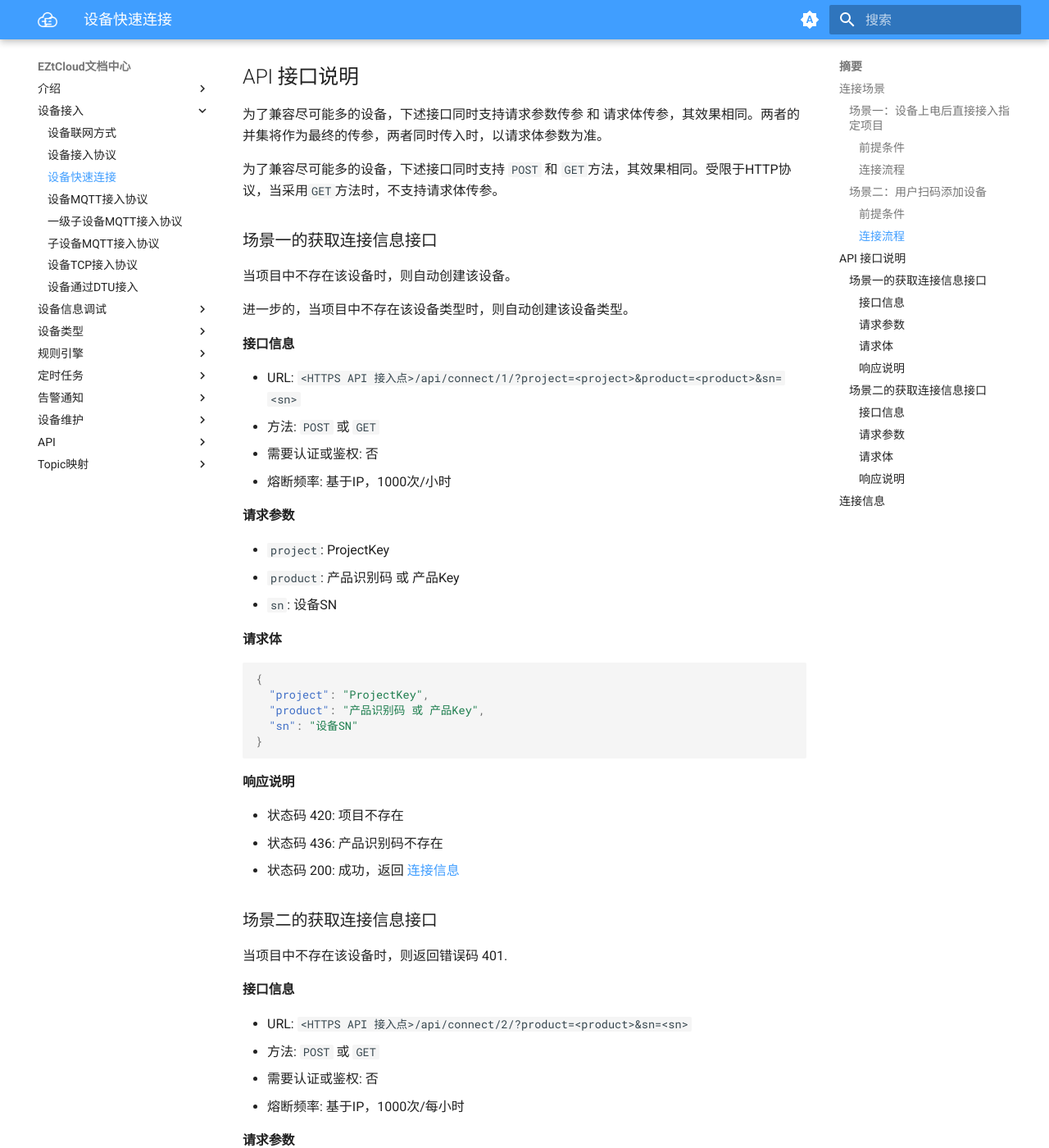
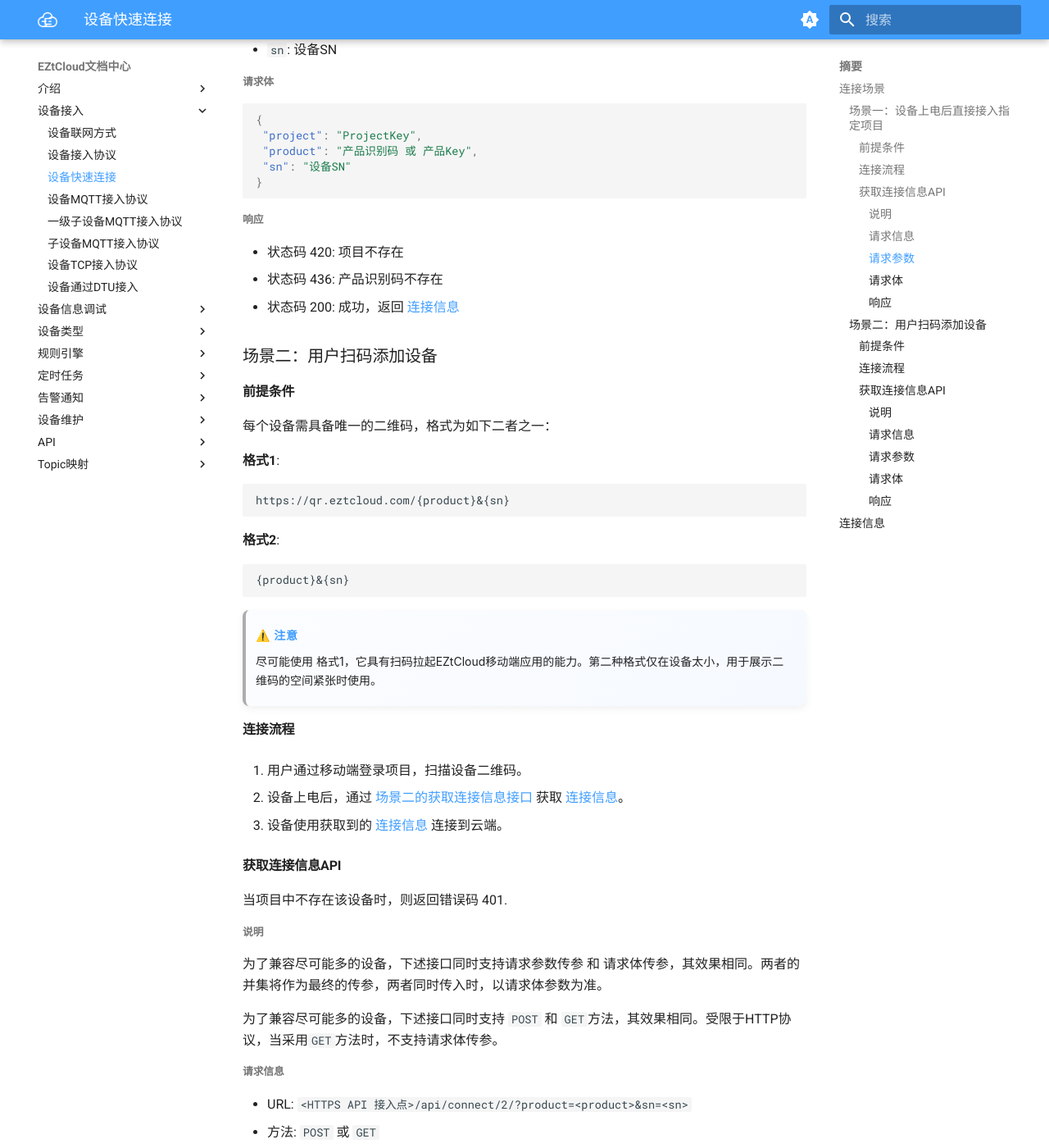
Before and after one commit to children1987/children1987, an MkDocs documentation site: the page built from docs/设备快速连接.md, in a window 1280 px wide and 1400 px high, scrolled down 1543 px. Shown: the whole window at 82% size. Built offline with MkDocs 1.6.1 and Material for MkDocs 9.7.7, drawn with Linux system fonts in a browser that asks for light colours; some of the changed text lies outside the part shown.

Commit message:
文档优化

````diff
--- a/docs/设备快速连接.md
+++ b/docs/设备快速连接.md
@@ -26,7 +26,49 @@
 #### 连接流程
 
 1. 设备上电后，通过 [场景一的获取连接信息接口](#场景一的获取连接信息接口) 获取 [连接信息](#连接信息) 。
+
 2. 设备使用获取到的 [连接信息](#连接信息) 连接到云端。
+
+#### 获取连接信息API
+
+当项目中不存在该设备时，则自动创建该设备。
+
+进一步的，当项目中不存在该设备类型时，则自动创建该设备类型。
+
+##### 说明
+
+为了兼容尽可能多的设备，下述接口同时支持请求参数传参 和 请求体传参，其效果相同。两者的并集将作为最终的传参，两者同时传入时，以请求体参数为准。
+
+为了兼容尽可能多的设备，下述接口同时支持 `POST` 和 `GET`方法，其效果相同。受限于HTTP协议，当采用`GET`方法时，不支持请求体传参。
+
+##### 请求信息
+
+- URL: `<HTTPS API 接入点>/api/connect/1/?project=<project>&product=<product>&sn=<sn>`
+- 方法: `POST` 或 `GET`
+- 需要认证或鉴权: 否
+- 熔断频率: 基于IP，1000次/小时
+
+##### 请求参数
+
+- `project`: ProjectKey
+- `product`: 产品识别码 或 产品Key
+- `sn`: 设备SN
+
+##### 请求体
+
+```json
+{
+ "project": "ProjectKey",
+ "product": "产品识别码 或 产品Key",
+ "sn": "设备SN"
+}
+```
+
+##### 响应
+
+- 状态码 420: 项目不存在
+- 状态码 436: 产品识别码不存在
+- 状态码 200: 成功，返回 [连接信息](#连接信息)
 
 ### 场景二：用户扫码添加设备
 
@@ -53,76 +95,43 @@
 #### 连接流程
 
 1. 用户通过移动端登录项目，扫描设备二维码。
+
 2. 设备上电后，通过 [场景二的获取连接信息接口](#场景二的获取连接信息接口) 获取 [连接信息](#连接信息)。
+
 3. 设备使用获取到的 [连接信息](#连接信息) 连接到云端。
 
-## API 接口说明
+#### 获取连接信息API
+
+当项目中不存在该设备时，则返回错误码 401.
+
+##### 说明
 
 为了兼容尽可能多的设备，下述接口同时支持请求参数传参 和 请求体传参，其效果相同。两者的并集将作为最终的传参，两者同时传入时，以请求体参数为准。
 
 为了兼容尽可能多的设备，下述接口同时支持 `POST` 和 `GET`方法，其效果相同。受限于HTTP协议，当采用`GET`方法时，不支持请求体传参。
 
-### 场景一的获取连接信息接口
-
-当项目中不存在该设备时，则自动创建该设备。
-
-进一步的，当项目中不存在该设备类型时，则自动创建该设备类型。
-
-#### 接口信息
-
-- URL: `<HTTPS API 接入点>/api/connect/1/?project=<project>&product=<product>&sn=<sn>`
-- 方法: `POST` 或 `GET`
-- 需要认证或鉴权: 否
-- 熔断频率: 基于IP，1000次/小时
-
-#### 请求参数
-
-- `project`: ProjectKey
-- `product`: 产品识别码 或 产品Key
-- `sn`: 设备SN
-
-#### 请求体
-
-```json
-{
-  "project": "ProjectKey",
-  "product": "产品识别码 或 产品Key",
-  "sn": "设备SN"
-}
-```
-
-#### 响应说明
-
-- 状态码 420: 项目不存在
-- 状态码 436: 产品识别码不存在
-- 状态码 200: 成功，返回 [连接信息](#连接信息)
-
-### 场景二的获取连接信息接口
-
-当项目中不存在该设备时，则返回错误码 401.
-
-#### 接口信息
+##### 请求信息
 
 - URL: `<HTTPS API 接入点>/api/connect/2/?product=<product>&sn=<sn>`
 - 方法: `POST` 或 `GET`
 - 需要认证或鉴权: 否
 - 熔断频率: 基于IP，1000次/每小时
 
-#### 请求参数
+##### 请求参数
 
 - `product`: 产品识别码 或 产品Key
 - `sn`: 设备SN
 
-#### 请求体
+##### 请求体
 
 ```json
 {
-  "product": "产品识别码 或 产品Key",
-  "sn": "设备SN"
+ "product": "产品识别码 或 产品Key",
+ "sn": "设备SN"
 }
 ```
 
-#### 响应说明
+##### 响应
 
 - 状态码 436: 产品识别码不存在
 - 状态码 401: 设备不存在
````
Also changed, not shown: README.md (+10 -0 lines).
